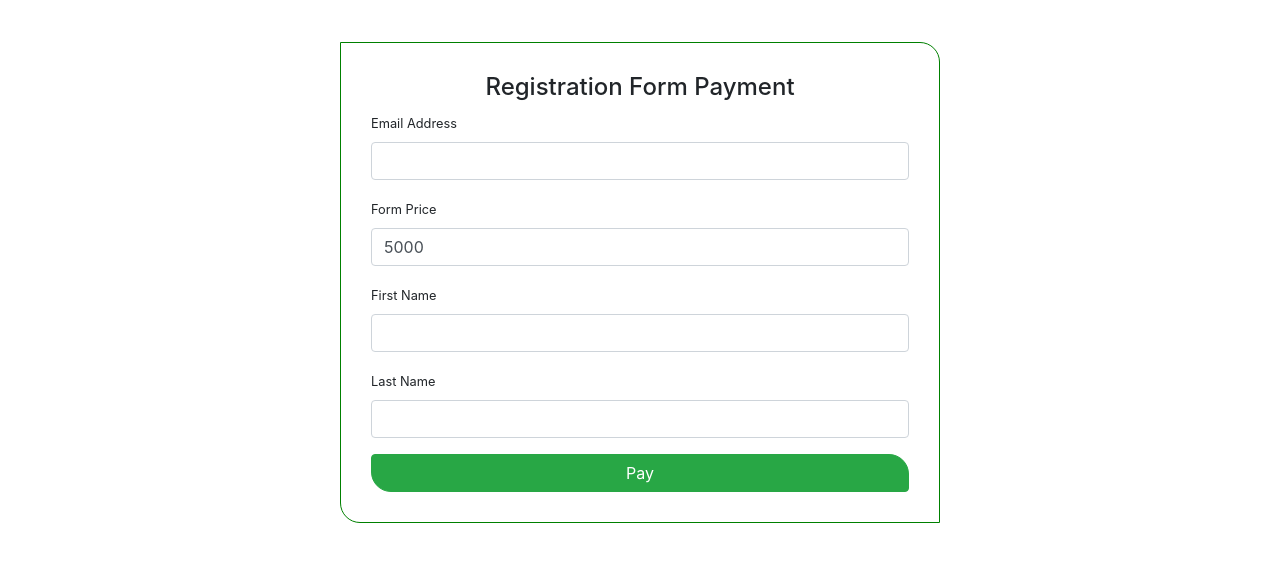
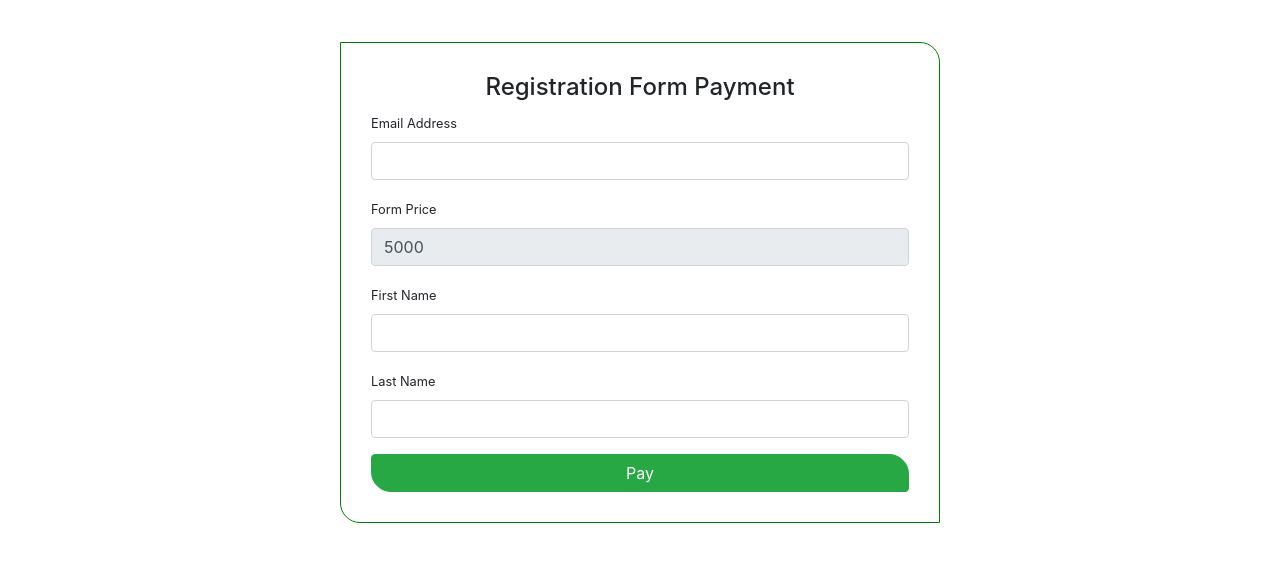
Before and after one commit to Bigboss298/codeCraft-payment, a plain HTML site: page pay.html in a window 1280 px wide. Shown: the part 62-624 px from the top of the page. Drawn offline with nearby package versions, Linux system fonts and the light colour scheme.

Commit message:
made the price box readonly

```diff
--- a/pay.html
+++ b/pay.html
@@ -40,7 +40,7 @@
             </div>
             <div class="form-group">
                 <label for="amount"><small>Form Price</small></label>
-                <input type="tel" id="amount" class="form-control" value="5000">
+                <input type="tel" id="amount" class="form-control" value="5000" readonly>
             </div>
             <div class="form-group">
                 <label for="first-name"><small>First Name</small></label>
```
